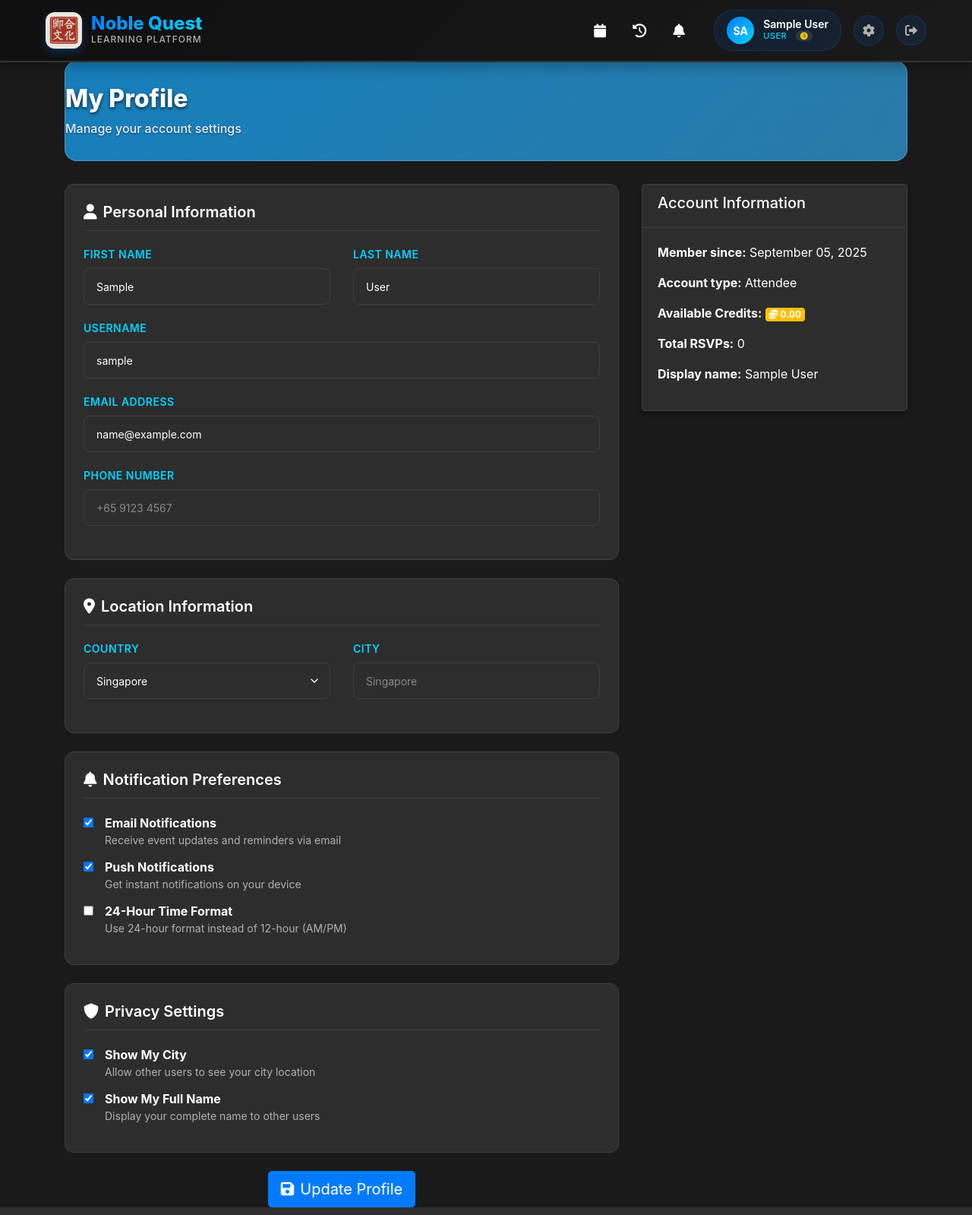
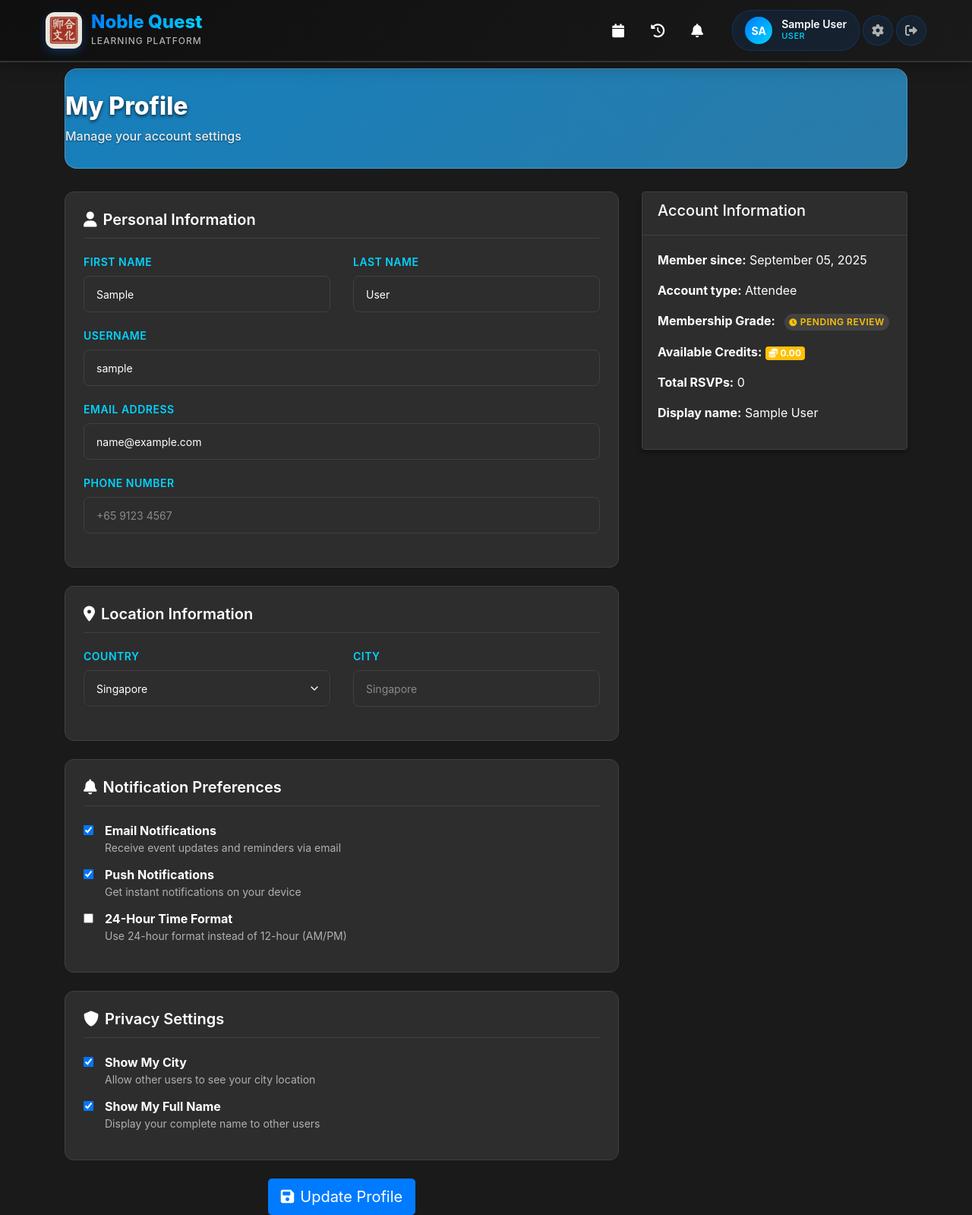
Before and after one commit to gaxiangchong/app.course.rsvp, a Flask app: page /profile in a window 1280 px wide. Shown: the whole page at 76% size. Run offline with Flask 3, Linux system fonts and the light colour scheme; the visitor is signed in with stand-in values (Sample User, id 1); data that the repository does not hold is empty; some libraries are stand-ins or nearby versions.

Commit message:
Move member status from navigation to profile page account information

```diff
--- a/eventapp/templates/base.html
+++ b/eventapp/templates/base.html
@@ -23,7 +23,7 @@
         background-color: var(--dark-bg) !important;
         color: var(--dark-text) !important;
         font-family: -apple-system, BlinkMacSystemFont, 'Segoe UI', Roboto, sans-serif;
-        padding-top: 80px; /* Space for header */
+        padding-top: 90px; /* Space for header */
         padding-bottom: 80px; /* Space for bottom navigation */
       }
 
@@ -305,13 +305,14 @@
       .logo-text {
         display: flex;
         flex-direction: column;
+        gap: 2px; /* Spacing between Noble Quest and Learning Platform */
       }
 
       .app-name {
         font-size: 24px;
         font-weight: 800;
         color: var(--dark-text);
-        margin: 0;
+        margin: 0 0 2px 0;
         line-height: 1;
         background: linear-gradient(135deg, var(--primary-color), var(--accent-color));
         -webkit-background-clip: text;
@@ -473,7 +474,7 @@
       .user-section {
         display: flex;
         align-items: center;
-        gap: 16px;
+        gap: 4px; /* Reduced spacing between login and register buttons */
       }
 
       .user-info {
@@ -1602,9 +1603,6 @@
                   <p class="user-name">{{ current_user.display_name }}</p>
                   <p class="user-role">
                     {% if current_user.is_admin %}Admin{% else %}User{% endif %}
-                    <span class="membership-grade" style="color: {{ get_membership_grade_info(current_user.membership_grade).color }};" title="{{ current_user.membership_grade }}">
-                      <i class="{{ get_membership_grade_info(current_user.membership_grade).icon }}"></i>
-                    </span>
                   </p>
                 </div>
               </div>
--- a/eventapp/templates/profile.html
+++ b/eventapp/templates/profile.html
@@ -128,6 +128,12 @@
         <div class="card-body">
           <p><strong>Member since:</strong> {{ current_user.created_at.strftime('%B %d, %Y') }}</p>
           <p><strong>Account type:</strong> {% if current_user.is_admin %}Organizer{% else %}Attendee{% endif %}</p>
+          <p><strong>Membership Grade:</strong>
+            <span class="membership-grade" style="color: {{ get_membership_grade_info(current_user.membership_grade).color }};">
+              <i class="{{ get_membership_grade_info(current_user.membership_grade).icon }}"></i>
+              {{ current_user.membership_grade }}
+            </span>
+          </p>
           <p><strong>Available Credits:</strong> <span class="badge badge-warning"><i class="fas fa-coins"></i> {{ "%.2f"|format(current_user.credit_point or 0) }}</span></p>
           <p><strong>Total RSVPs:</strong> {{ current_user.rsvps|length }}</p>
           {% if current_user.is_admin %}
```
